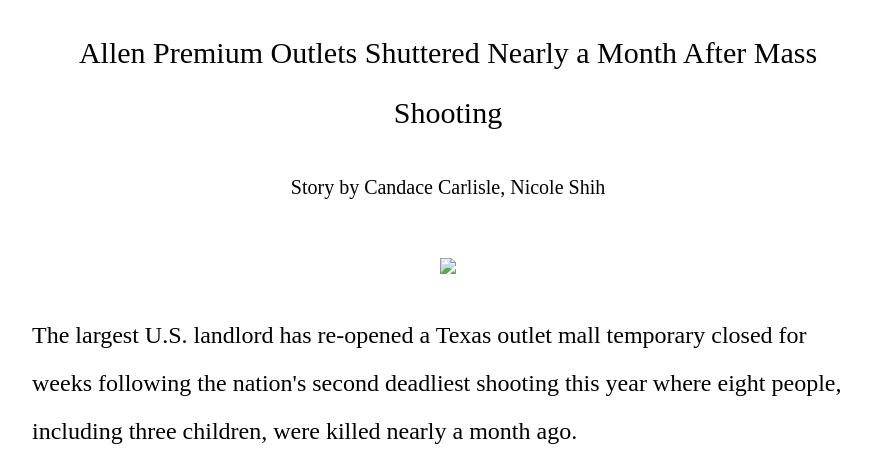
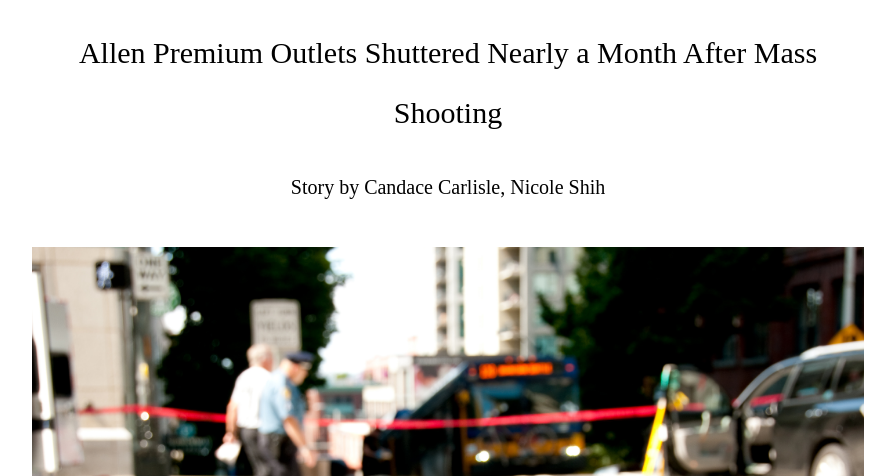
Before and after one commit to nicoshih/mass-shooting-location, a plain HTML site: page index.html in a window 1280 px wide. Shown: the part 255-731 px from the top of the page, without its empty margins (192-1087 px from the left). Drawn offline with Linux system fonts and the light colour scheme; a script that the page names is missing.

Commit message:
index.html

```diff
--- a/index.html
+++ b/index.html
@@ -57,7 +57,7 @@
         <h1>Retail Hubs Bringing Big Crowds Also Attract Mass Shooters
         </h1><h2 style="font-weight: normal;">Allen Premium Outlets Shuttered Nearly a Month After Mass Shooting</h2>Story by Candace Carlisle, Nicole Shih <br><br>
 
-        <img src="shooting.jpeg"style="max-width: 100%; height: auto; ">
+        <img src="shooting.jpg"style="max-width: 100%; height: auto; ">
 
         <p style="text-align: left;" >The largest U.S. landlord has re-opened a Texas outlet mall temporary closed for weeks following the nation's second deadliest shooting this year where eight people, including three children, were killed nearly a month ago. </p>
         <p style="text-align: left;">The shooting on May 6, where eight people were killed and seven were hospitalized when an armed gunman pulled up in a car and started shooting at pedestrians and shoppers in the parking lot, led to Indianapolis-based Simon Property Group temporarily closing one of the busiest regional shopping destinations in Dallas-Fort Worth. The weeks-long closure of the 100% leased 548,000-square-foot outlet mall affected about 120 retailers and thousands of jobs.</p>
```
